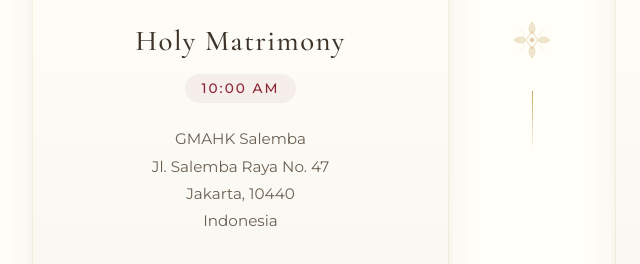
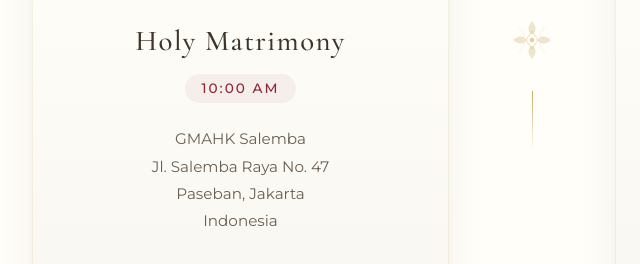
Before and after one commit to fitzben/wedding-maps, a website built with Vite: page index.html in a window 1280 px wide. Shown: the part 991-1255 px from the top of the page, 108-748 px from the left. Built offline with nearby package versions, Linux system fonts and the light colour scheme.

Commit message:
change address of church

```diff
--- a/index.html
+++ b/index.html
@@ -105,7 +105,7 @@
             <!-- Replace with your actual address -->
             GMAHK Salemba<br>
             Jl. Salemba Raya No. 47<br>
-            Jakarta, 10440<br>
+            Paseban, Jakarta<br>
             Indonesia
           </address>
           <a
```
